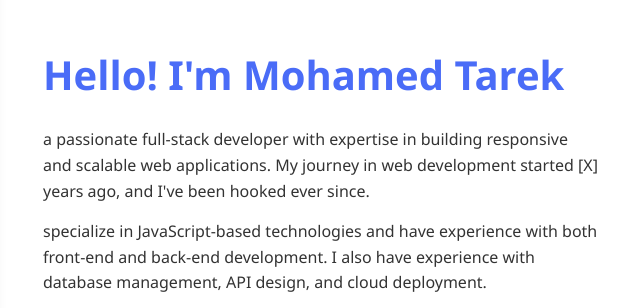
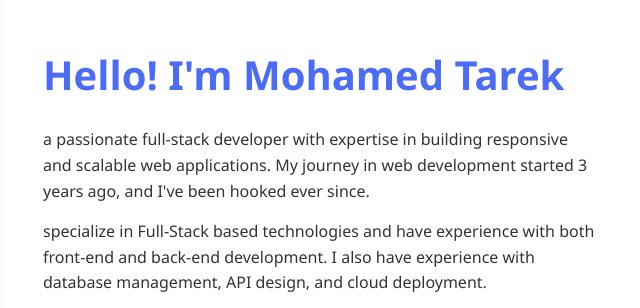
Before and after one commit to MohamedTBadr/portfolio-CLS, a plain HTML site: page Index.html in a window 1280 px wide. Shown: the part 1200-1508 px from the top of the page, 622-1262 px from the left. Drawn offline with Linux system fonts and the light colour scheme.

Commit message:
Update Index.html

```diff
--- a/Index.html
+++ b/Index.html
@@ -672,8 +672,8 @@
                 </div>
                 <div class="about-content">
                     <h2>Hello! I'm Mohamed Tarek</h2>
-                    <p> a passionate full-stack developer with expertise in building responsive and scalable web applications. My journey in web development started [X] years ago, and I've been hooked ever since.</p>
-                    <p>specialize in JavaScript-based technologies and have experience with both front-end and back-end development. I also have experience with database management, API design, and cloud deployment.</p>
+                    <p> a passionate full-stack developer with expertise in building responsive and scalable web applications. My journey in web development started 3 years ago, and I've been hooked ever since.</p>
+                    <p>specialize in Full-Stack based technologies and have experience with both front-end and back-end development. I also have experience with database management, API design, and cloud deployment.</p>
                     <p>When I'm not coding, you can find me watching Courses. I believe in continuous learning and always stay updated with the latest technologies and trends in web development.</p>
                     <a href="#contact" class="btn">Get In Touch</a>
                 </div>
```
